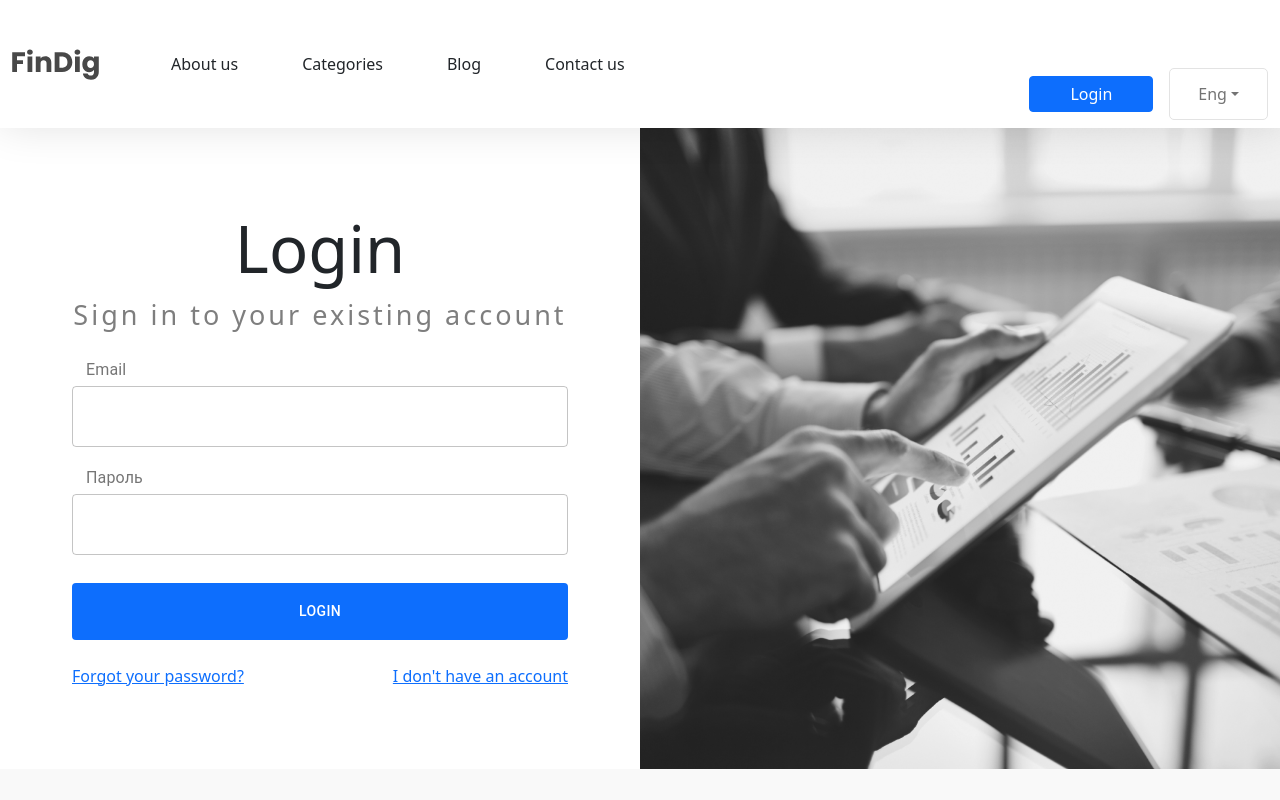
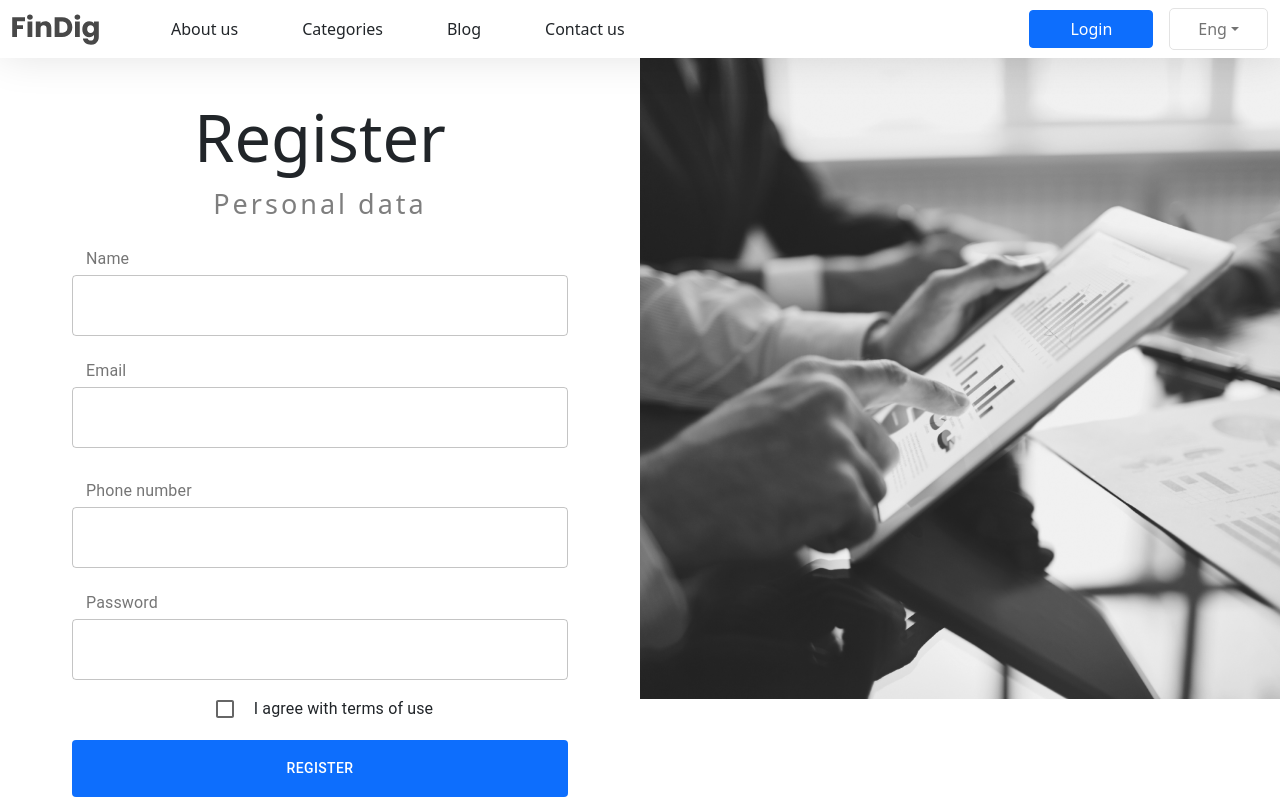
Before and after one commit to OksanaCoder/finDig, a React app: page /register in a window 1280 px wide. Before the commit this address led to /login. Shown: the top 800 px of the page. Built offline with nearby package versions, Linux system fonts and the light colour scheme.

Commit message:
feat: add register page

```diff
--- a/src/components/AppRouter/index.js
+++ b/src/components/AppRouter/index.js
@@ -3,6 +3,7 @@ import { Switch, Redirect, useLocation } from 'react-router-dom';
 import { PublicRoute, PrivateRoute } from './Layout.js';
 import HomeContainer from '@containers/HomeContainer';
 import BaseContainer from '@containers/BaseContainer';
+import RegisterPage from '@pages/RegisterPage';
 import './transitions.css';
 import Login from '@pages/LoginPage';
 
@@ -13,6 +14,7 @@ const AppRouter = () => {
     <>
       <Switch location={location}>
         <PublicRoute exact path="/login" component={() => <Login />} />
+        <PublicRoute exact path="/register" component={() => <RegisterPage />} />
         {/* <PublicRoute exact path="/register" component={() => <Register />} /> */}
 
 
--- a/src/pages/LoginPage/index.js
+++ b/src/pages/LoginPage/index.js
@@ -7,6 +7,7 @@ import loginImage from '@assets/images/login.png'
 import { Button } from '@material-ui/core';
 import { loginAPI } from '@services/api/auth';
 import '@styles/components/Login.css'
+import { Link } from 'react-router-dom'
 
 
 const LoginPage = ({
@@ -95,7 +96,7 @@ const LoginPage = ({
                 <a href="">Forgot your password?</a>
                 </Col>
                 <Col lg={6} md={6} sm={6} xs={6} style={{textAlign: 'right'}}>
-                <a href="" >I don't have an account</a>
+               <Link to='register'><a href="" >I don't have an account</a></Link>
                 </Col>
               </Row>
             </form>
--- a/src/pages/RegisterPage/index.js
+++ b/src/pages/RegisterPage/index.js
@@ -8,7 +8,10 @@ import Checkbox from "@mui/material/Checkbox";
 import Input from "@components/Form/Input";
 import SignupSchema from "@helpers/Formik/validation";
 import Formik from "@helpers/Formik";
-
+import { Col, Row } from 'react-bootstrap'
+import loginImage from '@assets/images/login.png'
+import '@styles/components/Login.css'
+import { Link } from 'react-router-dom'
 import { signUpAPI } from "@services/api/auth";
 // import PrivacyPopup from "@containers/PrivacyPopup/PrivacyPopup";
 
@@ -23,11 +26,13 @@ const RegisterPage = ({
   };
 
   return (
-    <React.Fragment>
-      {/* {isPrivacyOpened && (
-                <PrivacyPopup togglePrivacyPolicy={() => setPrivacyOpened((p) => !p)}/>
-            )} */}
-      <div>
+    <Row>
+    <Col lg={6} md={6} sm={12} xs={12} className='center-vertically login-wrapper'>
+  <div>
+    <div className='text-center'>
+    <h1 className='h1'>Register</h1>
+    <h6 className='subtitle letter-space-3'>Personal data</h6>
+    </div>
         <div>
           <Formik
             initialValues={{
@@ -69,7 +74,7 @@ const RegisterPage = ({
 
                   <Input
                     placeholder="User"
-                    label="Имя"
+                    label="Name"
                     variant="outlined"
                     type="name"
                     name="name"
@@ -78,12 +83,13 @@ const RegisterPage = ({
                     onBlur={() => setFieldTouched("name", true, false)}
                     value={values.name}
                     onChange={handleChange}
+                    className='mt-5'
                   />
                 </div>
                 <div>
                   <Input
                     placeholder="example.mail@gmail.com"
-                    label="Почта"
+                    label="Email"
                     variant="outlined"
                     type="email"
                     name="email"
@@ -92,10 +98,11 @@ const RegisterPage = ({
                     onBlur={() => setFieldTouched("email", true, false)}
                     value={values.email}
                     onChange={handleChange}
+                    className='my-5'
                   />
                   <Input
                     placeholder="+380934343444"
-                    label="Номер телефона"
+                    label="Phone number"
                     variant="outlined"
                     type="phone"
                     name="phone"
@@ -104,12 +111,13 @@ const RegisterPage = ({
                     onBlur={() => setFieldTouched("phone", true, false)}
                     value={values.phone}
                     onChange={handleChange}
+
                   />
                 </div>
                 <div>
                   <Input
                     placeholder="123456789"
-                    label="Пароль"
+                    label="Password"
                     variant="outlined"
                     type="password"
                     name="password"
@@ -118,23 +126,9 @@ const RegisterPage = ({
                     onBlur={() => setFieldTouched("password", true, false)}
                     value={values.password}
                     onChange={handleChange}
+                    className='mt-5'
                   />
-                  {/* <Input
-                      placeholder="123456789"
-                      label="confirm password"
-                      variant="outlined"
-                      type="password"
-                      name="confirmPassword"
-                      error={errors.confirmPassword && touched.confirmPassword}
-                      errorText={
-                          touched.confirmPassword && errors.confirmPassword
-                      }
-                      onBlur={() =>
-                          setFieldTouched("confirmPassword", true, false)
-                      }
-                      value={values.confirmPassword}
-                      onChange={handleChange}
-                  /> */}
+
                 </div>
                 <div
                   className="form-group form-check"
@@ -152,9 +146,9 @@ const RegisterPage = ({
                         acceptTerms: e.target.checked,
                       });
                     }}
-                    className="my-4 text-left"
+                    className="text-left"
                     control={<Checkbox className="me-2" />}
-                    label=" Я принимаю условия пользования и конфиденциальности"
+                    label="I agree with terms of use"
                   />
                 </div>
                 {/* {!checkboxValue ? (<span style={{ display: 'flex', color: 'red', justifyContent: 'center', fontSize: '14px'}}>Accept terms of use</span>) : null} */}
@@ -162,17 +156,22 @@ const RegisterPage = ({
                   type="submit"
                   color="primary"
                   variant="contained"
-                  className="btn-prime"
-                  disabled={isSubmitting || isLoadingAuth}
+                  className="my-2 btn-primary w-100 py-3"
+                  // disabled={isSubmitting || isLoadingAuth}
                 >
-                  Зарегестрироваться
+                  REGISTER
                 </Button>
               </form>
             )}
           </Formik>
         </div>
-      </div>
-    </React.Fragment>
+        </div>
+    </Col>
+    <Col lg={6} md={6} sm={12} xs={12}>
+      <img src={loginImage} alt="" width="100%"/>
+    </Col>
+
+    </Row>
   );
 };
 
--- a/src/styles/components/HeaderContainer.css
+++ b/src/styles/components/HeaderContainer.css
@@ -6,12 +6,12 @@
     font-weight: 300;
 }
 .btn-login {
-    padding: 5px 40px !important;
+    padding: 6px 40px !important;
 }
 .dropdown-lang {
     border: 1px solid #E3E3E3;
     border-radius: 5px;
-    padding: 5px 20px !important;
+    padding: 0px 20px !important;
 }
 .navbar-nav-scroll {
     max-height: 100% !important;
@@ -21,9 +21,12 @@
     justify-content: center;
     align-items: center;
     flex-direction: row !important;
-    padding-top: 60px ;
+    /* padding-top: 60px ; */
 }
 @media screen and (max-width: 600px) {
+    .mob-flex {
+        padding-top: 60px ;
+    }
     .dropdown-lang {
         padding: 0 20px !important;
     }
--- a/src/styles/components/Login.css
+++ b/src/styles/components/Login.css
@@ -30,6 +30,11 @@
         padding: 40px  !important;
     }
 }
+@media screen and  (min-width: 700px) and (max-width: 1400px) {
+    .login-wrapper {
+        padding: 40px  !important;
+    }
+}
 .h1 {
     font-size: 65px !important;
     font-weight: 400 !important;
```
